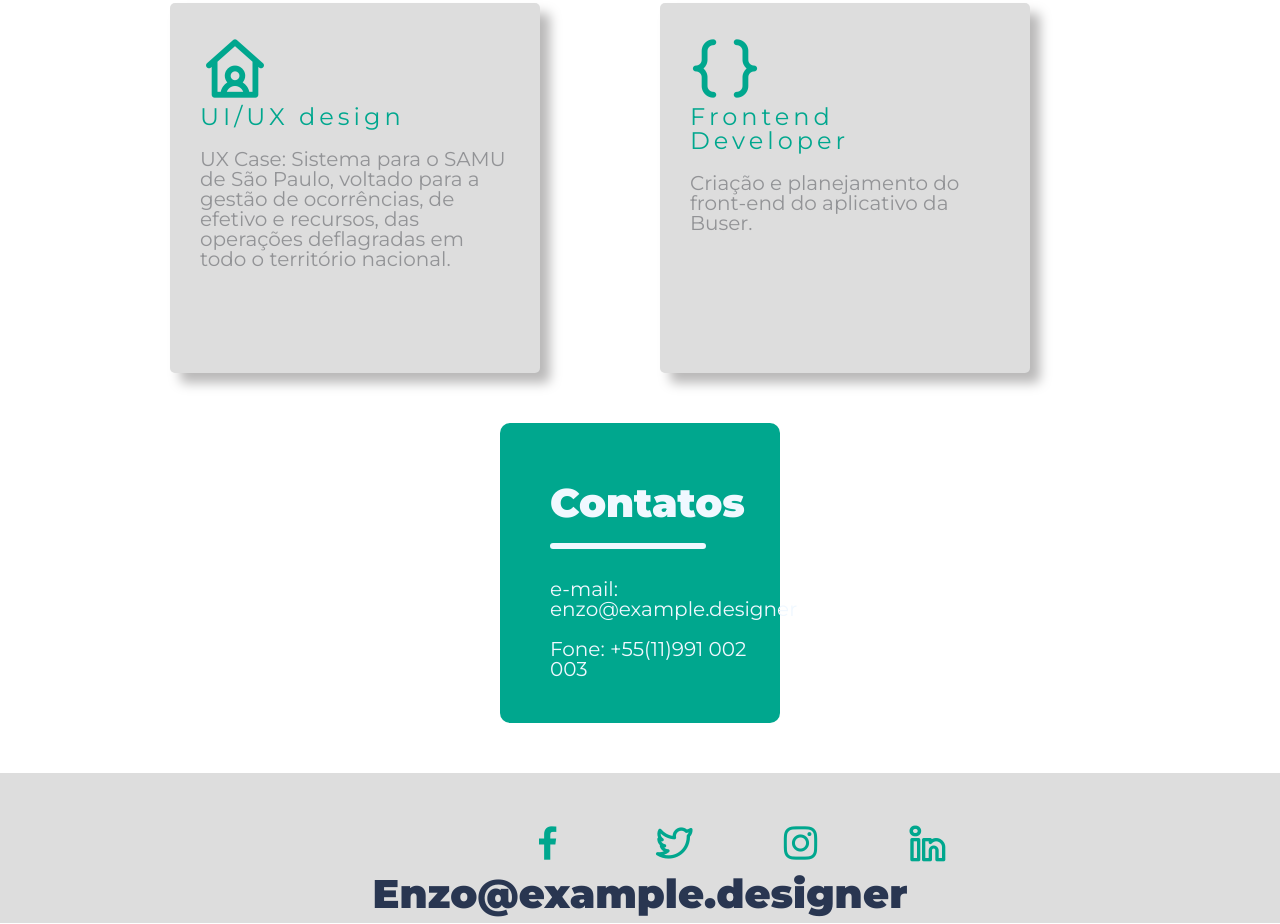
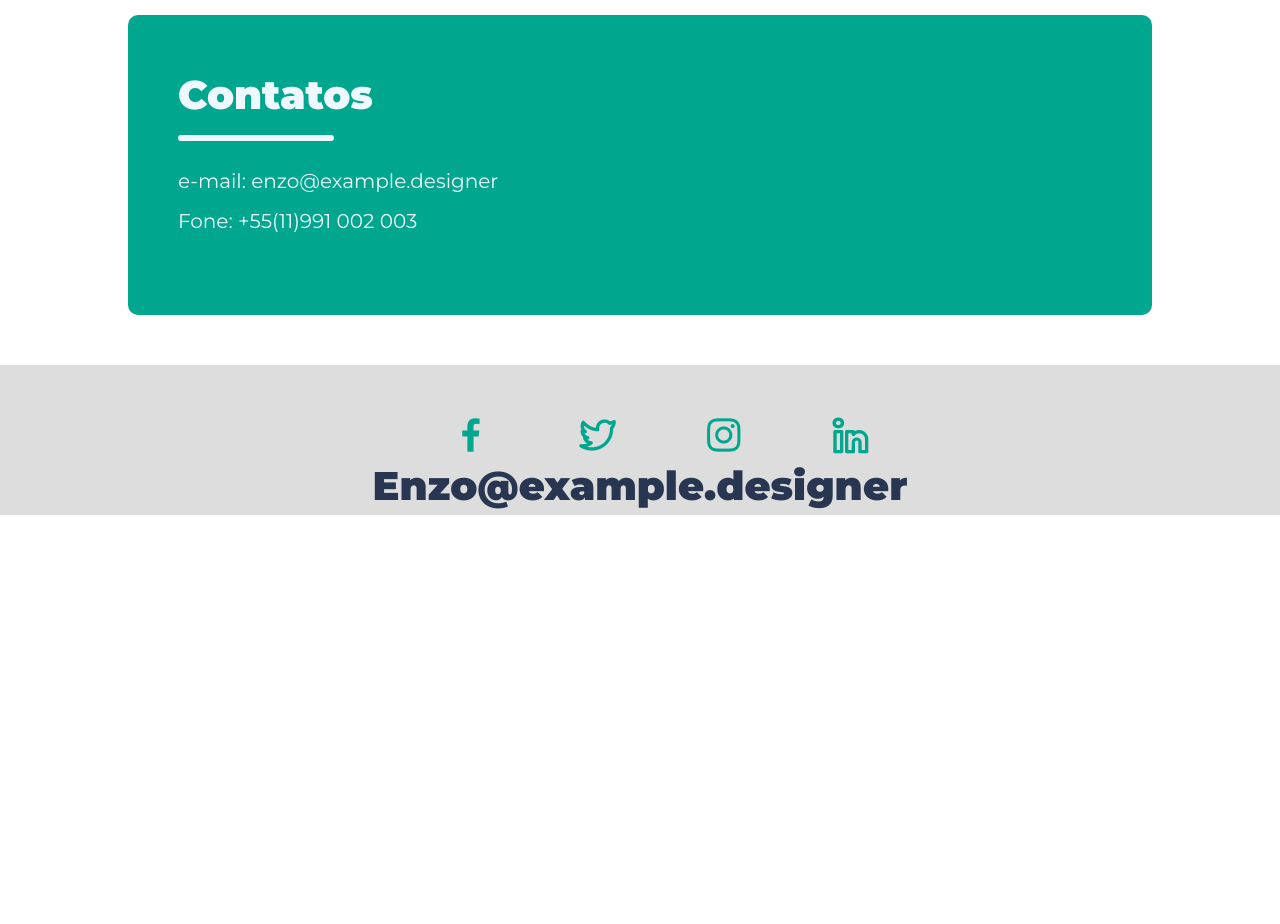
Before and after one commit to marilia-borgo/Enzo-pascal-portfolio-desafio, a plain HTML site: page src/index.html in a window 1280 px wide. Shown: the part 2188-3112 px from the top of the page. After the commit the page ends 2704 px from the top, so only its background shows below. Drawn offline with nearby package versions, Linux system fonts and the light colour scheme.

Commit message:
media query for notebook

```diff
--- a/src/css/style.css
+++ b/src/css/style.css
@@ -247,13 +247,17 @@ footer>.Bold {
 
 /*----------------------------------------media queries------------------------------------------*/
 
-/*notebook
+
     @media only screen and (min-width: 600px) {
       body{
-        padding-left: 0px;
-        padding-right: 0px;
+        padding-left: 10%;
+        padding-right: 10%;
       }
-      }*/
+
+      .icons {
+        padding-left: 29%;
+      }
+      }
 
 
 
```
